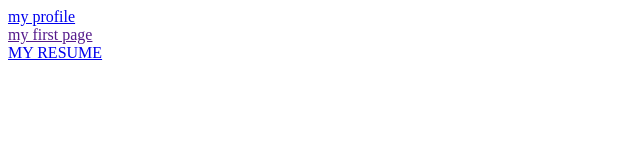
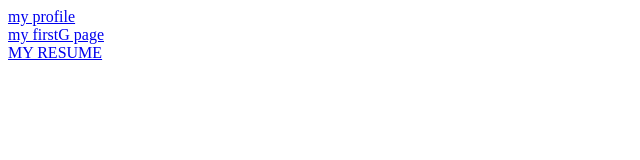
Before and after one commit to madhu1056/myfile, a plain HTML site: page index.html in a window 1280 px wide. Shown: the whole page, without its empty margins (0-640 px from the left). Drawn offline with Linux system fonts and the light colour scheme.

Commit message:
Update index.html

```diff
--- a/index.html
+++ b/index.html
@@ -2,7 +2,7 @@
 <html>
   <body>
     <a href="https://madhu1056.github.io/myfile/profile.html">my profile</a><br/>
-    <a href=""https://madhu1056.github.io/myfile/myfirstGpage.html>my first page</a><br/>
+    <a href="https://madhu1056.github.io/myfile/myfirstGpage.html">my firstG page</a><br/>
     <a href="https://madhu1056.github.io/myfile/my%20resume.html">MY RESUME</a><br/>
   </body>
 </html>
```
